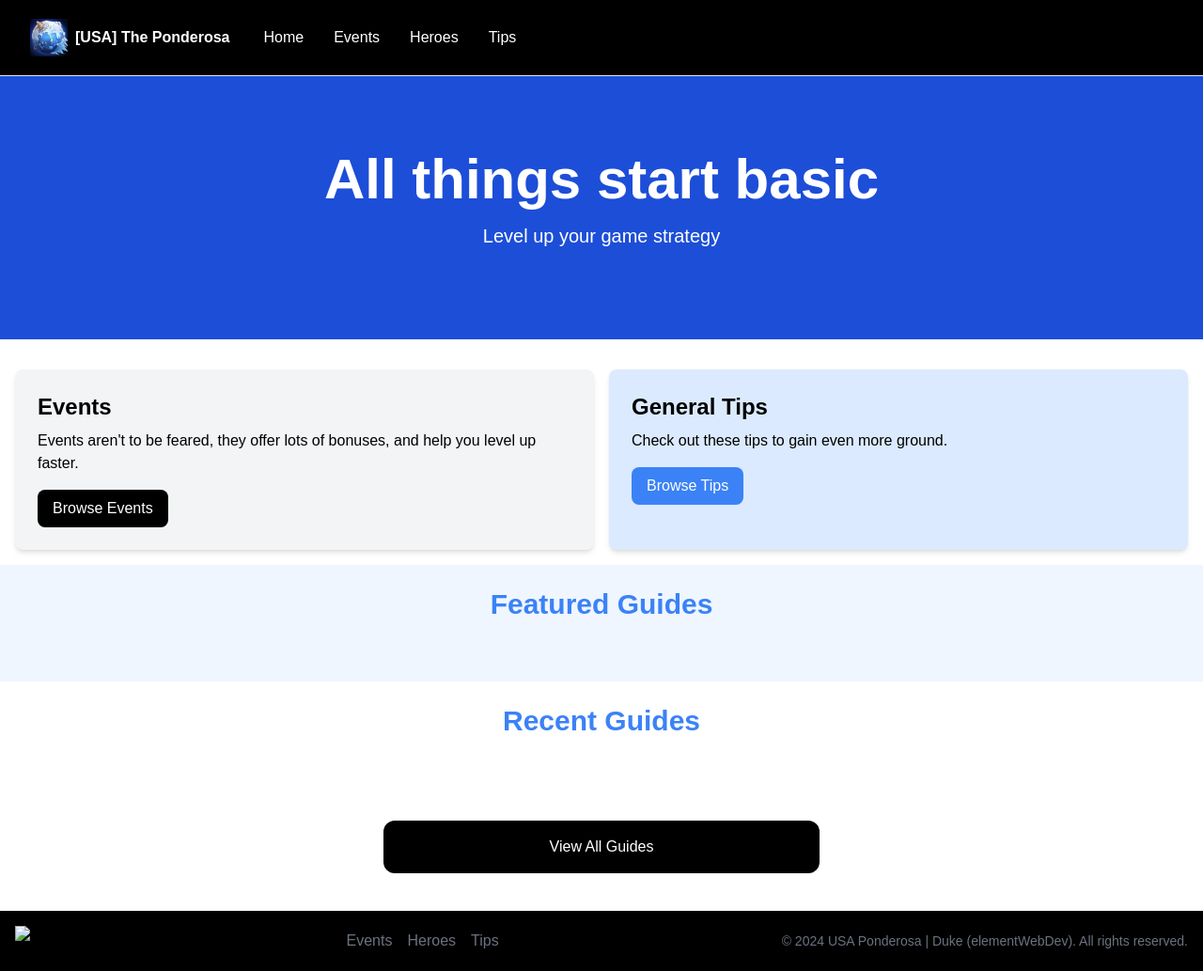
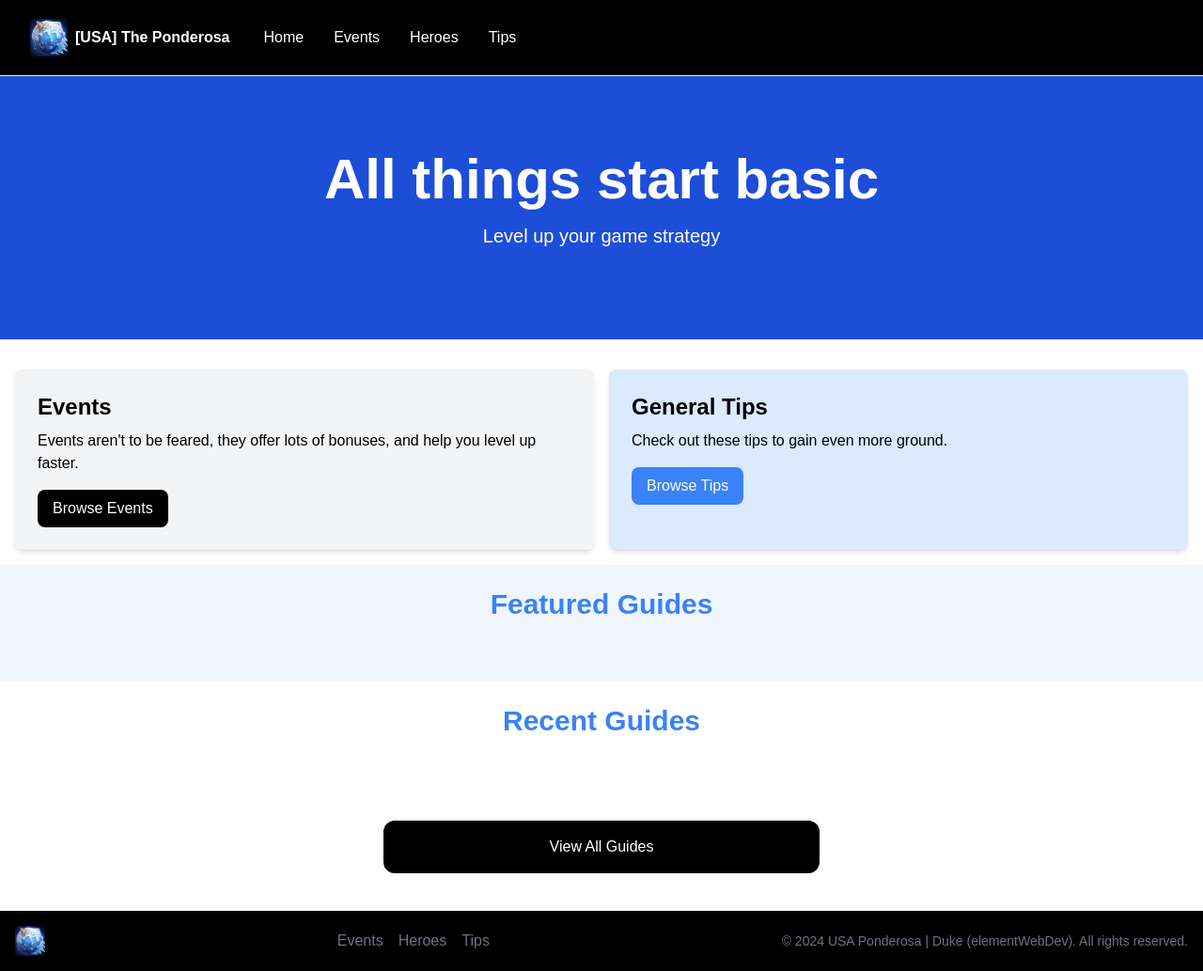
Before and after one commit to elementWebDev/usa-ponderosa, a website: page index.html in a window 1280 px wide. Shown: the whole page at 94% size. Drawn offline with Linux system fonts and the light colour scheme; the site is published under a folder, as on GitHub Pages, so addresses that start at the root find nothing.

Commit message:
fix logo

```diff
--- a/index.html
+++ b/index.html
@@ -288,7 +288,7 @@
     <div
       class="container mx-auto flex flex-col md:flex-row items-center justify-between px-4">
       <div class="mb-4 md:mb-0">
-        <img src="/img/whiteout-survival-icon.png" alt="Logo" class="h-8 w-auto" />
+        <img src="img/whiteout-survival-icon.png" alt="Logo" class="h-8 w-auto" />
       </div>
       <div class="flex flex-wrap justify-center md:justify-start mb-4 md:mb-0">
         <ul class="flex space-x-4 text-gray-500">
```
